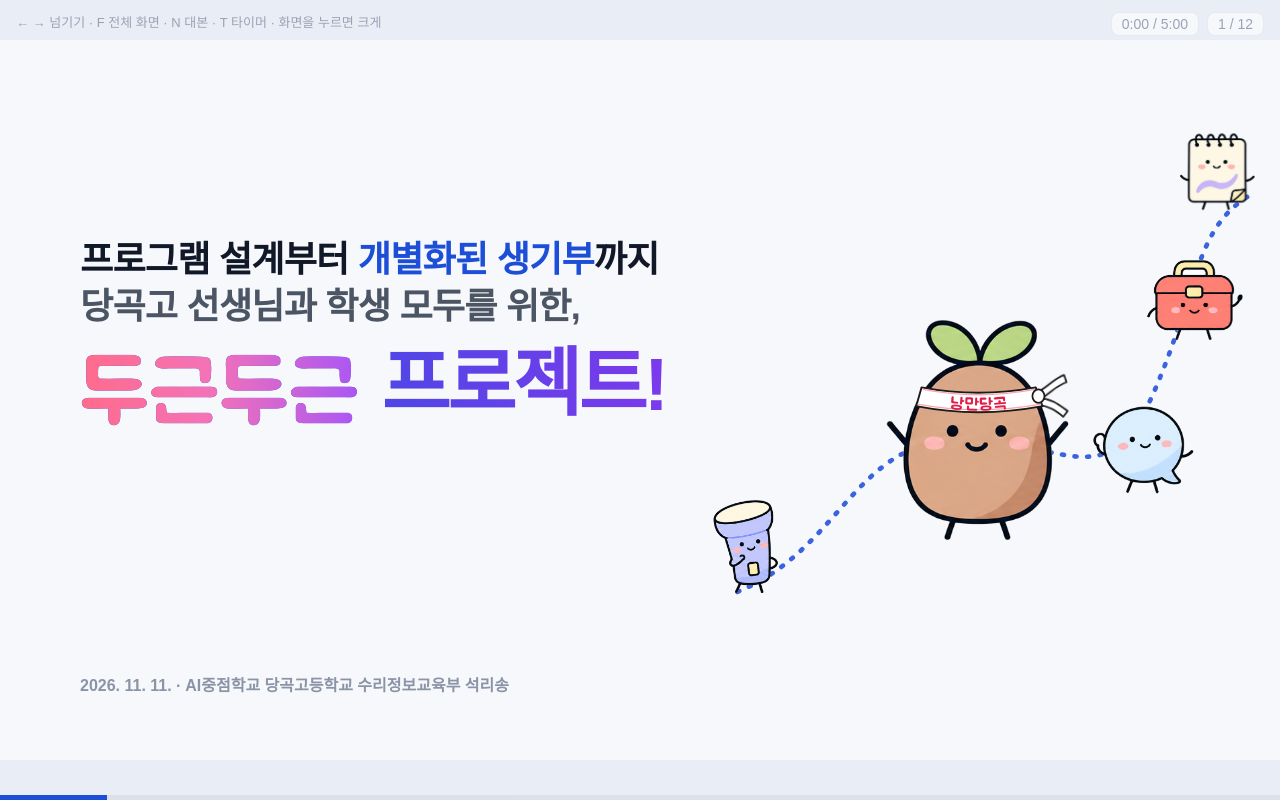
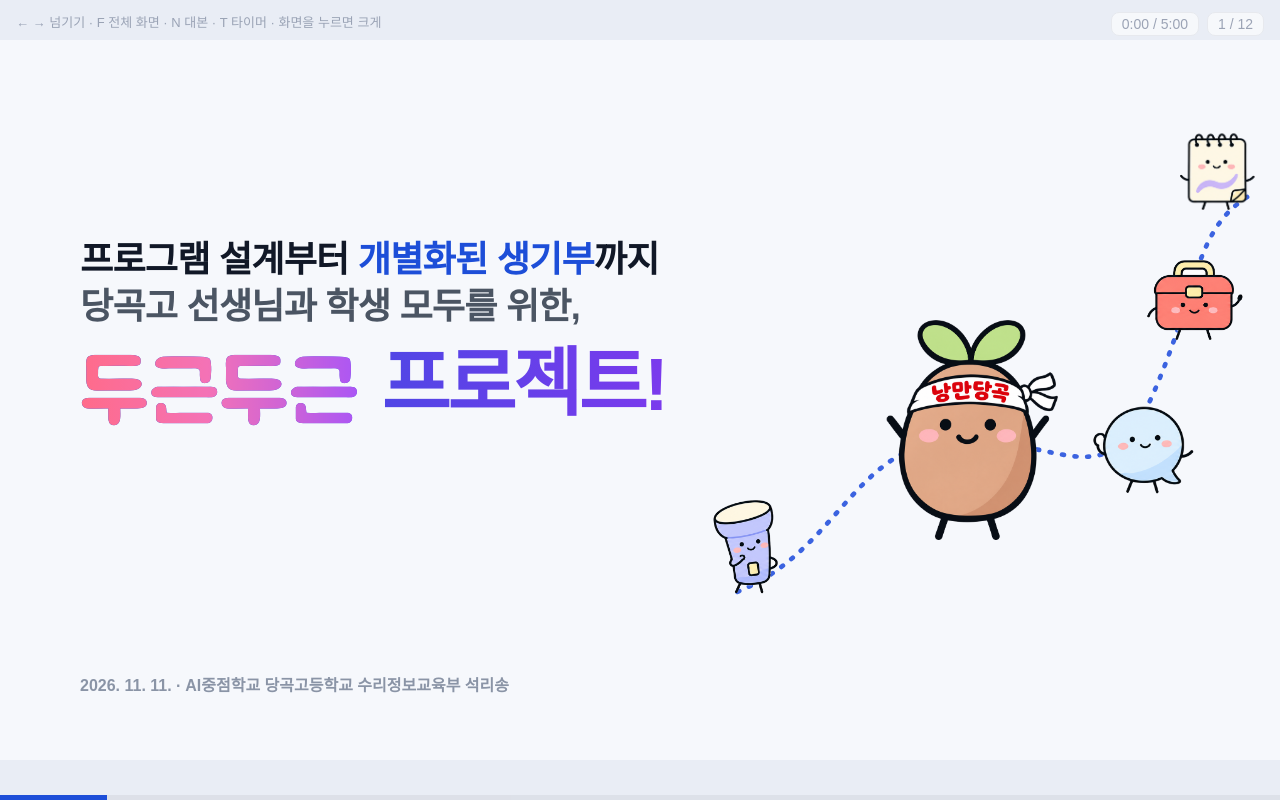
Before and after one commit to greatsong/dugeun-danggok-slides, a plain HTML site: page index.html in a window 1280 px wide. Drawn offline with Linux system fonts and the light colour scheme; a web font is replaced by a local one.

Commit message:
1장 씨앗몽: GPT가 그린 낭만당곡 머리띠 그림으로
Co-Authored-By: Claude Opus 5.5 <noreply@anthropic.com>

```diff
--- a/index.html
+++ b/index.html
@@ -164,11 +164,6 @@ a.go.ghost{background:#fff;color:var(--blue);border:2px solid #c9d6fb;box-shadow
 #s1 .hero{position:absolute;right:30px;top:110px;width:820px;height:840px}
 #s1 .hero svg{position:absolute;inset:0;width:100%;height:100%}
 #s1 .hero img{position:absolute}
-#s1 .seedmong{position:absolute}
-#s1 .seedmong img{position:static;width:100%;height:100%;display:block}
-#s1 .seedmong svg{position:absolute;inset:0;width:100%;height:100%;overflow:visible}
-#s1 .seedmong .tails{transform-origin:226px 113px;transform-box:view-box;animation:flutter 1.8s ease-in-out infinite}
-@keyframes flutter{0%,100%{transform:rotate(0)}50%{transform:rotate(-9deg)}}
 #s1 .date{position:absolute;left:120px;bottom:96px;font-size:24px;color:var(--mute);font-weight:700}
 /* 2 고민 */
 #s2 .roles{display:grid;grid-template-columns:repeat(4,1fr);gap:26px;margin-top:54px}
@@ -271,15 +266,7 @@ a.go.ghost{background:#fff;color:var(--blue);border:2px solid #c9d6fb;box-shadow
   </div>
   <div class="hero">
     <svg viewBox="0 0 820 840"><path d="M 30 720 C 190 660, 210 490, 370 490 S 590 580, 660 420 S 720 170, 810 120" fill="none" stroke="#3b63e0" stroke-width="7" class="march"/></svg>
-    <div class="seedmong pop" style="--d:.5;left:260px;top:310px;height:330px;width:273px"><img src="assets/mong/dugeun.png" alt="‘낭만당곡’ 머리띠를 두른 씨앗몽"><svg viewBox="0 0 271 327" aria-hidden="true">
- <g class="tails"><path d="M224 108 C 244 98, 252 88, 266 84 L 269 95 C 256 98, 246 108, 228 118 Z" fill="#fff" stroke="#1b1b1b" stroke-width="2.6" stroke-linejoin="round"/>
- <path d="M226 116 C 246 118, 256 128, 268 138 L 261 146 C 250 136, 240 128, 224 126 Z" fill="#fff" stroke="#1b1b1b" stroke-width="2.6" stroke-linejoin="round"/></g>
- <path d="M52 100 Q 136 116 222 100 L 232 128 Q 136 146 44 128 Z" fill="#fff" stroke="#1b1b1b" stroke-width="2.8" stroke-linejoin="round"/>
- <path d="M54 103 Q 136 119 221 103" fill="none" stroke="#fda4af" stroke-width="2"/><path d="M46 125 Q 136 142 230 125" fill="none" stroke="#fda4af" stroke-width="2"/>
- <ellipse cx="226" cy="113" rx="9" ry="10" fill="#fff" stroke="#1b1b1b" stroke-width="2.6"/>
- <path id="bandArc" d="M60 124 Q 137 140 214 124" fill="none"/>
- <text font-family="BMJUA" font-size="25" fill="#e11d48" letter-spacing="1"><textPath href="#bandArc" startOffset="50%" text-anchor="middle">낭만당곡</textPath></text>
-</svg></div>
+    <img class="mong pop" style="--d:.5;left:260px;top:310px;height:330px" src="assets/mong/dugeun-band.png" alt="‘낭만당곡’ 머리띠를 두른 씨앗몽">
     <img class="mong pop" style="--d:.7;left:0;top:580px;height:140px" src="assets/mong/chorong.png" alt="">
     <img class="mong pop" style="--d:.85;left:570px;top:440px;height:130px" src="assets/mong/doran.png" alt="">
     <img class="mong pop" style="--d:1;left:650px;top:220px;height:120px" src="assets/mong/ttukttak.png" alt="">
```
Also changed, not shown: assets/mong/dugeun-band.png (added).
